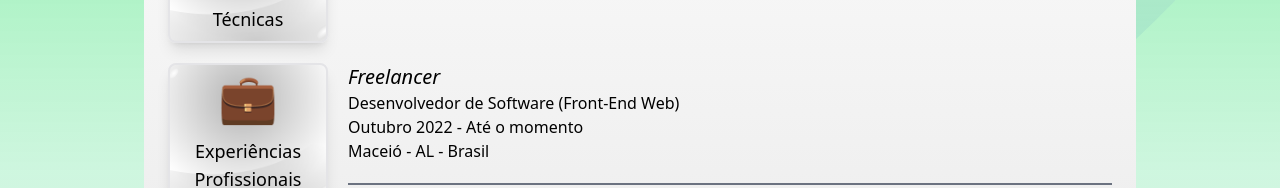
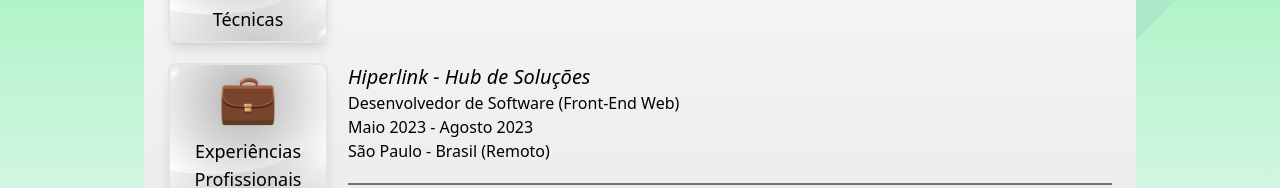
Before and after one commit to EdiJunior88/Portfolio_v2, a Vue app in the folder portfolio/: page /habilidades in a window 1280 px wide. Shown: the part 612-800 px from the top of the page. Built offline with nearby package versions, Linux system fonts and the light colour scheme; what @splidejs/vue-splide would draw is missing.

Commit message:
- Remoção de uma função no componente HabilityPage.vue

```diff
--- a/portfolio/src/page/HabilityPage.vue
+++ b/portfolio/src/page/HabilityPage.vue
@@ -49,11 +49,6 @@ const themeStore: InterfaceThemeStore = useThemeStore()
 
       <HabilityDefault title="Experiências Profissionais" icon="💼">
         <div class="flex w-full flex-col justify-between">
-          <p class="text-xl font-medium italic">Freelancer</p>
-          <p>Desenvolvedor de Software (Front-End Web)</p>
-          <p>Outubro 2022 - Até o momento</p>
-          <p>Maceió - AL - Brasil</p>
-          <span class="my-5 border border-solid border-gray-500"></span>
           <p class="text-xl font-medium italic">Hiperlink - Hub de Soluções</p>
           <p>Desenvolvedor de Software (Front-End Web)</p>
           <p>Maio 2023 - Agosto 2023</p>
@@ -131,11 +126,6 @@ const themeStore: InterfaceThemeStore = useThemeStore()
 
       <HabilityDefault title="Experiências Profissionais" icon="💼">
         <div class="flex w-full flex-col justify-between">
-          <p class="text-xl font-medium italic">Freelancer</p>
-          <p>Desenvolvedor de Software (Front-End Web)</p>
-          <p>Outubro 2022 - Até o momento</p>
-          <p>Maceió - AL - Brasil</p>
-          <span class="my-5 border border-solid border-gray-500"></span>
           <p class="text-xl font-medium italic">Hiperlink - Hub de Soluções</p>
           <p>Desenvolvedor de Software (Front-End Web)</p>
           <p>Maio 2023 - Agosto 2023</p>
```
